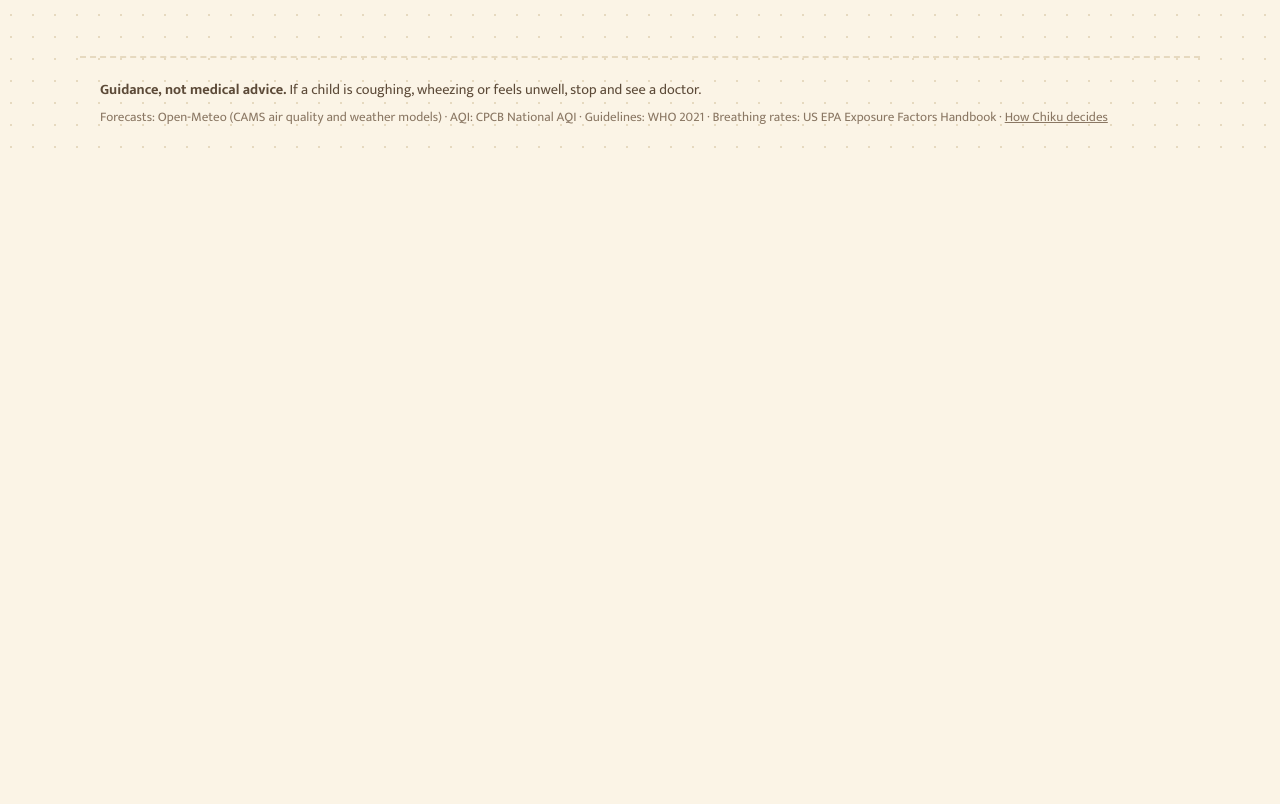
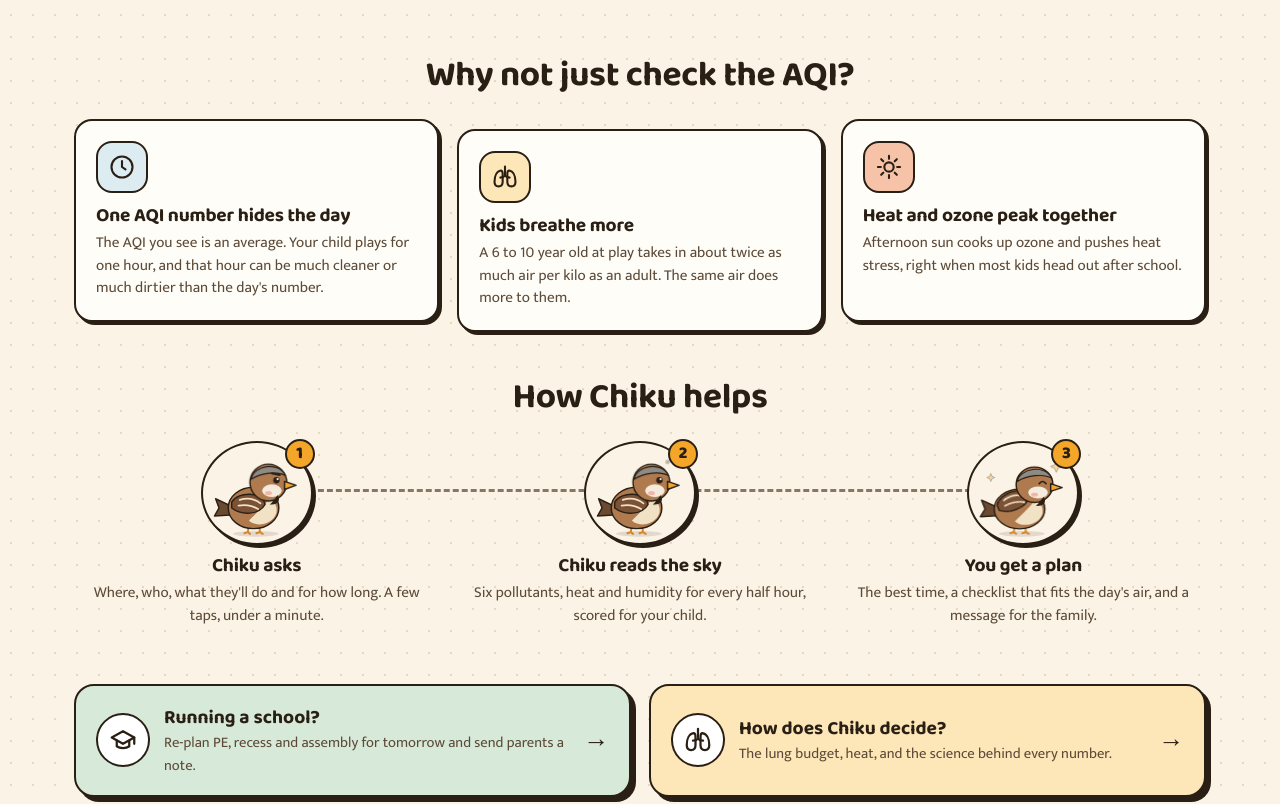
Before and after one commit to ShashGreninja/ChikuAI, a Next.js app in the folder web/: page / in a window 1280 px wide. Shown: the part 788-1592 px from the top of the page. Before the commit the page ends 955 px from the top, so only its background shows below. Built offline with nearby package versions, Linux system fonts and the light colour scheme; no server answers.

Commit message:
Home: explain why one AQI number isn't enough, and how Chiku helps

```diff
--- a/web/components/Icon.tsx
+++ b/web/components/Icon.tsx
@@ -62,6 +62,19 @@
       <path d="M12 7v5l3 2" />
     </>
   ),
+  lungs: (
+    <>
+      <path d="M12 3v8M12 11c-1 1-2.5 1.5-4 1.5M12 11c1 1 2.5 1.5 4 1.5" />
+      <path d="M8.5 6.5C5 7 3 11 3 16c0 2.5 1.5 4 3.5 4S10 18.5 10 16V9.5c0-1.7-.5-3-1.5-3z" />
+      <path d="M15.5 6.5C19 7 21 11 21 16c0 2.5-1.5 4-3.5 4S14 18.5 14 16V9.5c0-1.7.5-3 1.5-3z" />
+    </>
+  ),
+  school: (
+    <>
+      <path d="M3 10l9-5 9 5-9 5z" />
+      <path d="M7 12.5V17c2.5 2 7.5 2 10 0v-4.5M21 10v5" />
+    </>
+  ),
   split: (
     <>
       <circle cx="12" cy="12" r="9" />
--- a/web/components/ParentExperience.tsx
+++ b/web/components/ParentExperience.tsx
@@ -5,10 +5,12 @@
 import { isComplete, nextStep, type Answers, type StepId } from "@/lib/answers";
 import { moodFor, skyFor } from "@/lib/mood";
 import type { Narration, ParentPlan } from "@/lib/types";
+import AirSign from "./AirSign";
 import Chiku, { type Mood } from "./Chiku";
 import ChikuGuide, { type Phase } from "./ChikuGuide";
 import PlanDashboard from "./PlanDashboard";
 import Scene, { type Sky } from "./Scene";
+import WhyChiku from "./WhyChiku";
 import styles from "./ParentExperience.module.css";
 
 const STORE = "bk.answers.v2";
@@ -121,6 +123,7 @@
     <>
       <section className={styles.stage}>
         <Scene sky={sky} />
+        <AirSign place={answers.place} />
         <div className={styles.inner}>
           <div className={styles.chiku}>
             <Chiku mood={mood} size={230} />
@@ -146,7 +149,7 @@
         </div>
       </section>
 
-      {showPlan && <PlanDashboard plan={plan} answers={answers} />}
+      {showPlan ? <PlanDashboard plan={plan} answers={answers} chat={agentEnabled} /> : <WhyChiku />}
     </>
   );
 }
--- /dev/null
+++ b/web/components/WhyChiku.module.css
@@ -0,0 +1,199 @@
+.wrap {
+  max-width: 1180px;
+  margin: 0 auto;
+  padding: 56px 24px 0;
+  display: grid;
+  gap: 56px;
+}
+
+.why h2,
+.how h2 {
+  text-align: center;
+  font-size: clamp(1.6rem, 3.2vw, 2.2rem);
+  margin-bottom: 24px;
+}
+
+.reasons {
+  list-style: none;
+  margin: 0;
+  padding: 0;
+  display: grid;
+  grid-template-columns: repeat(3, 1fr);
+  gap: 18px;
+}
+
+.reasons li {
+  background: var(--card);
+  border: 2px solid var(--line);
+  border-radius: var(--radius);
+  box-shadow: var(--shadow);
+  padding: 20px;
+}
+
+.reasons li:nth-child(2) {
+  transform: translateY(10px);
+}
+
+.icon {
+  display: grid;
+  place-items: center;
+  width: 52px;
+  height: 52px;
+  border-radius: 16px;
+  border: 2px solid var(--line);
+  background: var(--sky-soft);
+  margin-bottom: 12px;
+}
+
+.reasons li:nth-child(2) .icon {
+  background: var(--marigold-soft);
+}
+
+.reasons li:nth-child(3) .icon {
+  background: #f6c3a9;
+}
+
+.reasons h3,
+.steps h3 {
+  font-size: 1.2rem;
+  margin-bottom: 6px;
+}
+
+.reasons p,
+.steps p {
+  color: var(--ink-2);
+  font-size: 0.95rem;
+}
+
+.steps {
+  list-style: none;
+  margin: 0;
+  padding: 0;
+  display: grid;
+  grid-template-columns: repeat(3, 1fr);
+  gap: 18px;
+  position: relative;
+}
+
+/* dashed path joining the three steps */
+.steps::before {
+  content: "";
+  position: absolute;
+  left: 16%;
+  right: 16%;
+  top: 48px;
+  border-top: 3px dashed var(--ink-3);
+  z-index: 0;
+}
+
+.steps li {
+  position: relative;
+  z-index: 1;
+  text-align: center;
+  padding: 0 10px;
+}
+
+.bird {
+  position: relative;
+  width: 112px;
+  height: 104px;
+  margin: 0 auto 10px;
+  display: grid;
+  place-items: center;
+  border-radius: 50%;
+  background: var(--paper);
+  border: 2.5px solid var(--line);
+  box-shadow: var(--shadow);
+}
+
+.num {
+  position: absolute;
+  right: -4px;
+  top: -4px;
+  display: grid;
+  place-items: center;
+  width: 30px;
+  height: 30px;
+  border-radius: 50%;
+  background: var(--marigold);
+  border: 2px solid var(--line);
+  font-family: var(--font-display);
+  font-weight: 800;
+}
+
+.ctas {
+  display: grid;
+  grid-template-columns: 1fr 1fr;
+  gap: 18px;
+}
+
+.cta {
+  display: grid;
+  grid-template-columns: auto 1fr auto;
+  gap: 14px;
+  align-items: center;
+  text-decoration: none;
+  border: 2.5px solid var(--line);
+  border-radius: 20px;
+  padding: 18px 20px;
+  box-shadow: 5px 5px 0 var(--line);
+  transition: transform 0.08s ease, box-shadow 0.08s ease;
+}
+
+.cta:hover {
+  transform: translate(-2px, -2px);
+  box-shadow: 7px 7px 0 var(--line);
+}
+
+.cta[data-tone="school"] {
+  background: var(--leaf-soft);
+}
+
+.cta[data-tone="how"] {
+  background: var(--marigold-soft);
+}
+
+.cta b {
+  display: block;
+  font-family: var(--font-display);
+  font-size: 1.2rem;
+}
+
+.cta small {
+  display: block;
+  color: var(--ink-2);
+  font-size: 0.92rem;
+}
+
+.ctaIcon {
+  display: grid;
+  place-items: center;
+  width: 54px;
+  height: 54px;
+  border-radius: 50%;
+  background: #fff;
+  border: 2px solid var(--line);
+}
+
+.arrow {
+  font-family: var(--font-display);
+  font-weight: 800;
+  font-size: 1.6rem;
+}
+
+@media (max-width: 860px) {
+  .reasons,
+  .steps,
+  .ctas {
+    grid-template-columns: 1fr;
+  }
+  .reasons li:nth-child(2) {
+    transform: none;
+  }
+  .steps::before {
+    display: none;
+  }
+  .steps {
+    gap: 28px;
+  }
+}
--- /dev/null
+++ b/web/components/WhyChiku.tsx
@@ -0,0 +1,93 @@
+import Link from "next/link";
+import Chiku, { type Mood } from "./Chiku";
+import Icon from "./Icon";
+import styles from "./WhyChiku.module.css";
+
+const REASONS = [
+  {
+    icon: "clock",
+    title: "One AQI number hides the day",
+    body: "The AQI you see is an average. Your child plays for one hour, and that hour can be much cleaner or much dirtier than the day's number.",
+  },
+  {
+    icon: "lungs",
+    title: "Kids breathe more",
+    body: "A 6 to 10 year old at play takes in about twice as much air per kilo as an adult. The same air does more to them.",
+  },
+  {
+    icon: "sun",
+    title: "Heat and ozone peak together",
+    body: "Afternoon sun cooks up ozone and pushes heat stress, right when most kids head out after school.",
+  },
+];
+
+const STEPS: { mood: Mood; title: string; body: string }[] = [
+  { mood: "careful", title: "Chiku asks", body: "Where, who, what they'll do and for how long. A few taps, under a minute." },
+  { mood: "thinking", title: "Chiku reads the sky", body: "Six pollutants, heat and humidity for every half hour, scored for your child." },
+  { mood: "happy", title: "You get a plan", body: "The best time, a checklist that fits the day's air, and a message for the family." },
+];
+
+/** What the home page shows under the conversation until there's a plan. */
+export default function WhyChiku() {
+  return (
+    <div className={styles.wrap}>
+      <section className={styles.why} aria-labelledby="why-title">
+        <h2 id="why-title">Why not just check the AQI?</h2>
+        <ul className={styles.reasons}>
+          {REASONS.map((r) => (
+            <li key={r.title}>
+              <span className={styles.icon}>
+                <Icon name={r.icon} size={28} />
+              </span>
+              <h3>{r.title}</h3>
+              <p>{r.body}</p>
+            </li>
+          ))}
+        </ul>
+      </section>
+
+      <section className={styles.how} aria-labelledby="how-title">
+        <h2 id="how-title">How Chiku helps</h2>
+        <ol className={styles.steps}>
+          {STEPS.map((s, i) => (
+            <li key={s.title}>
+              <div className={styles.bird}>
+                <Chiku mood={s.mood} size={92} />
+                <span className={styles.num}>{i + 1}</span>
+              </div>
+              <h3>{s.title}</h3>
+              <p>{s.body}</p>
+            </li>
+          ))}
+        </ol>
+      </section>
+
+      <section className={styles.ctas}>
+        <Link href="/school" className={styles.cta} data-tone="school">
+          <span className={styles.ctaIcon}>
+            <Icon name="school" size={30} />
+          </span>
+          <span>
+            <b>Running a school?</b>
+            <small>Re-plan PE, recess and assembly for tomorrow and send parents a note.</small>
+          </span>
+          <span className={styles.arrow} aria-hidden>
+            →
+          </span>
+        </Link>
+        <Link href="/how-it-works" className={styles.cta} data-tone="how">
+          <span className={styles.ctaIcon}>
+            <Icon name="lungs" size={30} />
+          </span>
+          <span>
+            <b>How does Chiku decide?</b>
+            <small>The lung budget, heat, and the science behind every number.</small>
+          </span>
+          <span className={styles.arrow} aria-hidden>
+            →
+          </span>
+        </Link>
+      </section>
+    </div>
+  );
+}
```
